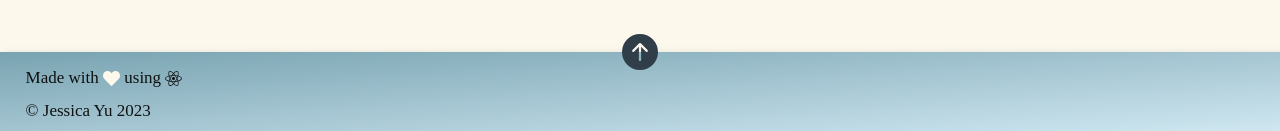
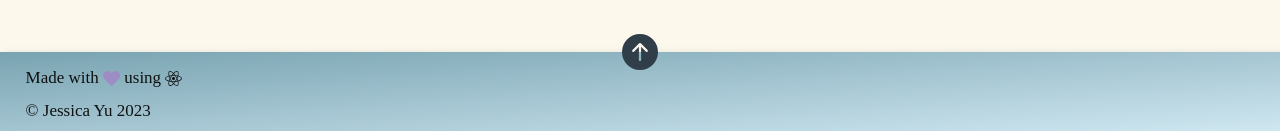
Before and after one commit to jessicayu62/portfolio-website, a React (Create React App) app: page / in a window 1280 px wide. In both pictures the pointer is over the icon 111 px from the left and 5442 px from the top of the page. Shown: the part 5364-5495 px from the top of the page. Built offline with nearby package versions, Linux system fonts and the light colour scheme.

Commit message:
minor color change

```diff
--- a/src/css/App.css
+++ b/src/css/App.css
@@ -433,7 +433,7 @@ h7 {
 }
 
 .footer-icon:hover {
-	color: #FCF8EC;
+	color: #9e8cc5;
 }
 
 .up-arrow {
```
